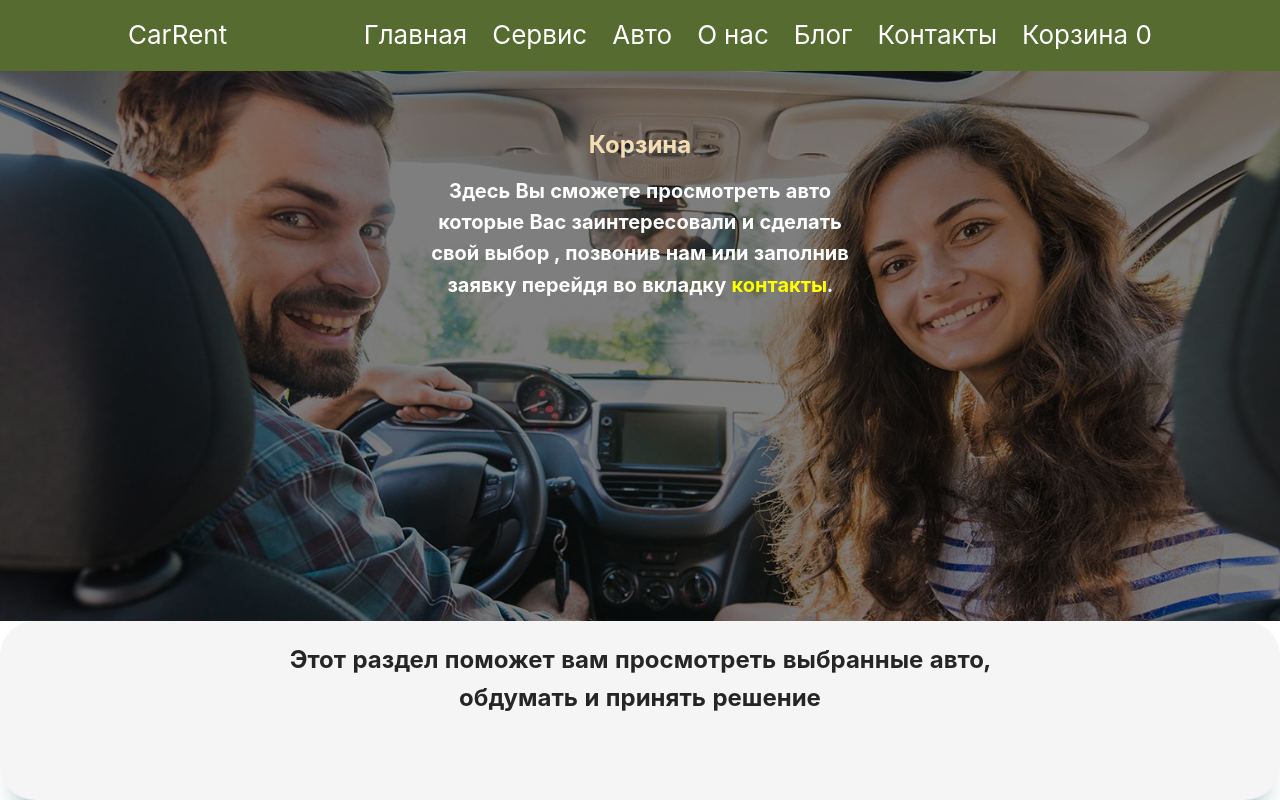
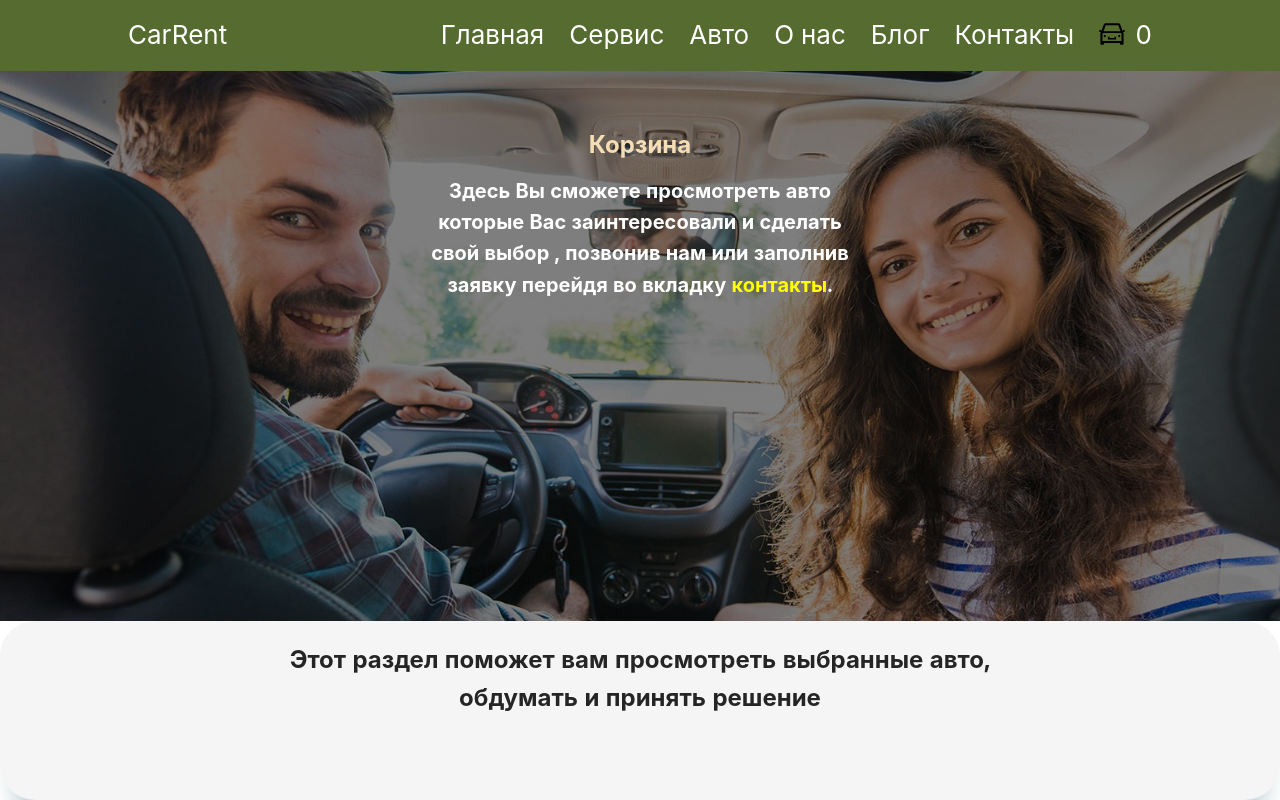
Before and after one commit to Lotosflower/CarRent, a React (Create React App) app: page /cart in a window 1280 px wide. Shown: the top 800 px of the page. Built offline with nearby package versions, Linux system fonts and the light colour scheme.

Commit message:
add component to nav

```diff
--- a/src/components/Cart/CartItems.jsx
+++ b/src/components/Cart/CartItems.jsx
@@ -127,9 +127,9 @@ export const CartItems = () => {
                       extra={
                         <Space>
                           <Button onClick={onClose}>Закрыть</Button>
-                          <Button onClick={onClose} type="primary">
+                          {/* <Button onClick={onClose} type="primary">
                             Подтвердить
-                          </Button>
+                          </Button> */}
                         </Space>
                       }
                     >
--- a/src/components/Nav/Nav.jsx
+++ b/src/components/Nav/Nav.jsx
@@ -2,6 +2,7 @@ import styles from "./Nav.module.css";
 import { Link } from "react-router-dom";
 import { useContext } from "react";
 import { Context } from "../Store";
+import { CarOutlined } from "@ant-design/icons";
 
 export const Nav = () => {
   const { cart } = useContext(Context);
@@ -44,7 +45,15 @@ export const Nav = () => {
             <Link to="/contacts">Контакты</Link>
           </li>
           <li>
-            <Link to="/cart">Корзина {getCartCount()}</Link>
+            <Link to="/cart">
+              <CarOutlined
+                style={{
+                  color: "black",
+                  marginRight: "10px",
+                }}
+              />
+              {getCartCount()}
+            </Link>
           </li>
         </ul>
       </div>
```
